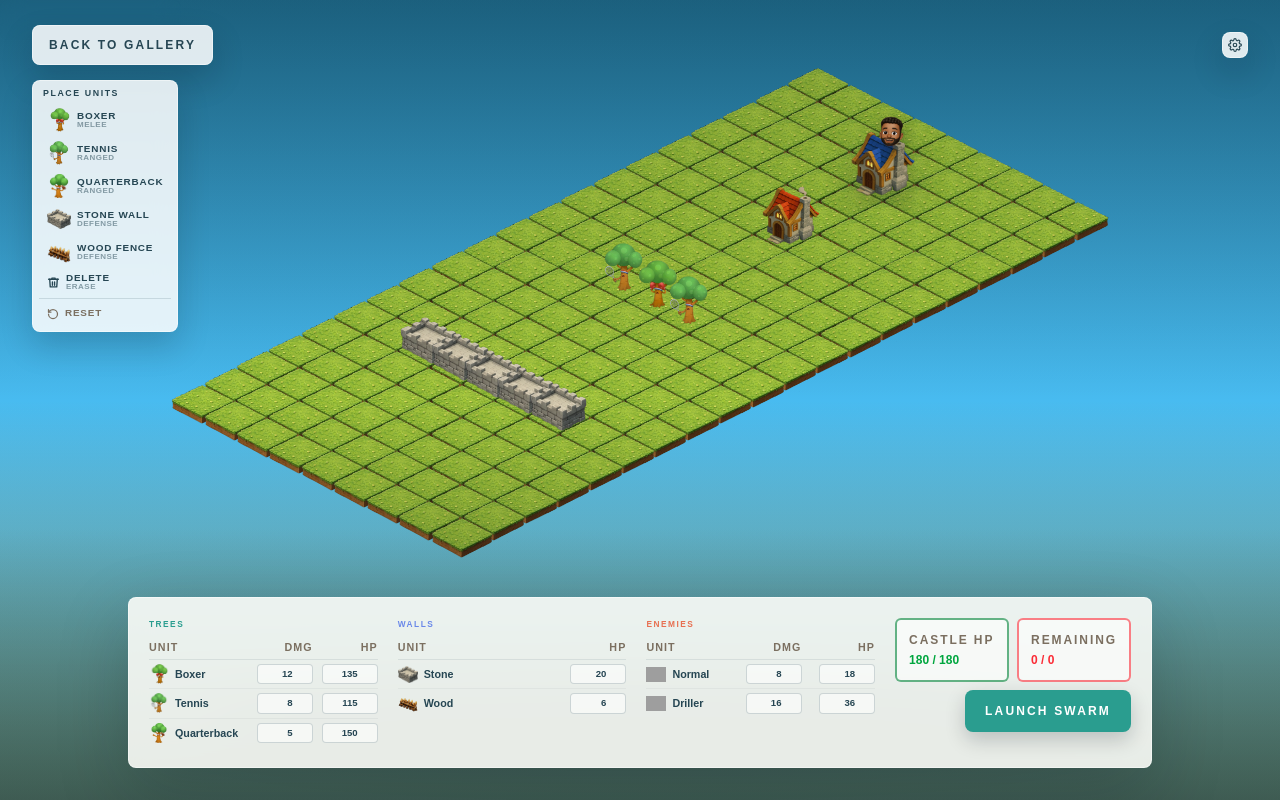
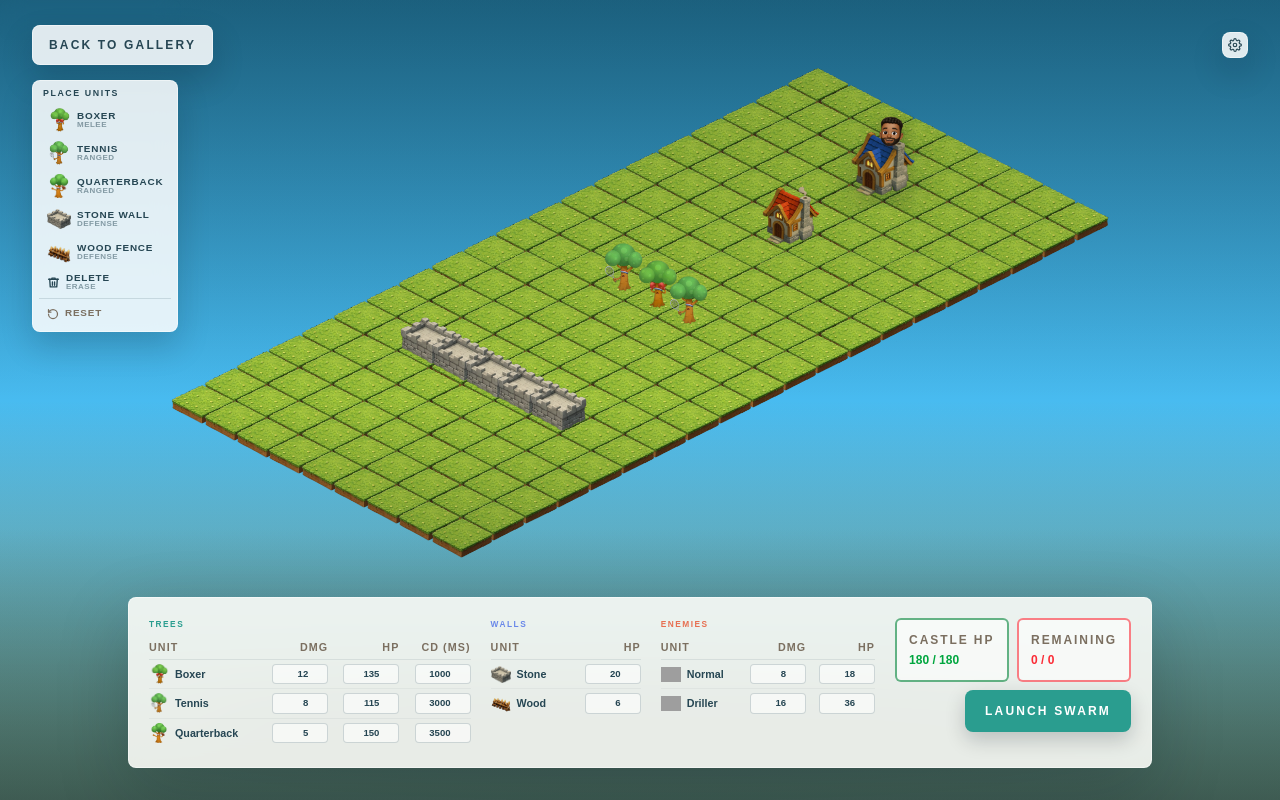
Before and after one commit to Movieguy3333/fitmoji-nextjs, a Next.js app: page /dev in a window 1280 px wide. Built offline with nearby package versions, Linux system fonts and the light colour scheme; grey boxes are pictures that could not be loaded.

Commit message:
gui: add unit attack cooldown control

```diff
--- a/components/village-page-client.tsx
+++ b/components/village-page-client.tsx
@@ -48,6 +48,9 @@ const DEFAULT_CONTROLS: SimControls = {
   quarterbackHp: getUnitMaxHp("quarterback", 1),
   stoneWallHp: getWallMaxHp("stone"),
   woodWallHp: getWallMaxHp("wood"),
+  boxerCooldownMs: 1000,
+  tennisCooldownMs: 3000,
+  quarterbackCooldownMs: 3500,
   normalEnemyDamage: IJOM_BASE_DAMAGE,
   normalEnemyHp: NORMAL_IJOM_MAX_HP,
   snowEnemyDamage: IJOM_BASE_DAMAGE * SNOW_IJOM_DAMAGE_MULTIPLIER,
@@ -75,10 +78,13 @@ export function VillagePageClient({
         [
           "boxerDamage",
           "boxerHp",
+          "boxerCooldownMs",
           "tennisDamage",
           "tennisHp",
+          "tennisCooldownMs",
           "quarterbackDamage",
           "quarterbackHp",
+          "quarterbackCooldownMs",
           "stoneWallHp",
           "woodWallHp",
           "normalEnemyDamage",
@@ -123,7 +129,10 @@ export function VillagePageClient({
     | "normalEnemyDamage"
     | "normalEnemyHp"
     | "snowEnemyDamage"
-    | "snowEnemyHp";
+    | "snowEnemyHp"
+    | "boxerCooldownMs"
+    | "tennisCooldownMs"
+    | "quarterbackCooldownMs";
 
   function handleValueChange(key: DirectValueKey, str: string) {
     setInputValues((prev) => ({ ...prev, [key]: str }));
@@ -349,7 +358,7 @@ export function VillagePageClient({
 
             {/* Center: stat tables */}
             <div className="min-w-0 flex-1 overflow-x-auto">
-              <div className="grid min-w-[380px] grid-cols-3 items-start gap-x-5">
+              <div className="grid min-w-[380px] grid-cols-[1.5fr_0.7fr_1fr] items-start gap-x-5">
                 {/* Labels row */}
                 <p className="mb-2 text-[0.52rem] font-black uppercase tracking-[0.18em] text-[#2a9d8f]">
                   Trees
@@ -374,6 +383,9 @@ export function VillagePageClient({
                       <th className="pb-1 pl-3 text-right font-black uppercase tracking-[0.1em] text-[#7b6f60]">
                         HP
                       </th>
+                      <th className="pb-1 pl-3 text-right font-black uppercase tracking-[0.1em] text-[#7b6f60]">
+                        CD (ms)
+                      </th>
                     </tr>
                   </thead>
                   <tbody>
@@ -384,26 +396,30 @@ export function VillagePageClient({
                           img: "/swarm-village/sprites/sudo_boxer_0.webp",
                           dmgKey: "boxerDamage",
                           hpKey: "boxerHp",
+                          cooldownKey: "boxerCooldownMs",
                         },
                         {
                           label: "Tennis",
                           img: "/swarm-village/sprites/sudo_tennis_0.webp",
                           dmgKey: "tennisDamage",
                           hpKey: "tennisHp",
+                          cooldownKey: "tennisCooldownMs",
                         },
                         {
                           label: "Quarterback",
                           img: "/swarm-village/sprites/sudo-football.png",
                           dmgKey: "quarterbackDamage",
                           hpKey: "quarterbackHp",
+                          cooldownKey: "quarterbackCooldownMs",
                         },
                       ] as Array<{
                         label: string;
                         img: string;
                         dmgKey: DirectValueKey;
                         hpKey: DirectValueKey;
+                        cooldownKey: DirectValueKey;
                       }>
-                    ).map(({ label, img, dmgKey, hpKey }) => (
+                    ).map(({ label, img, dmgKey, hpKey, cooldownKey }) => (
                       <tr
                         key={label}
                         className="border-b border-[#264653]/5 last:border-0"
@@ -425,6 +441,9 @@ export function VillagePageClient({
                         </td>
                         <td className="py-1 pl-2 text-right">
                           {statInput(hpKey, "focus:ring-[#2a9d8f]")}
+                        </td>
+                        <td className="py-1 pl-2 text-right">
+                          {statInput(cooldownKey, "focus:ring-[#2a9d8f]")}
                         </td>
                       </tr>
                     ))}
--- a/lib/swarm-village/sim/tree-combat.ts
+++ b/lib/swarm-village/sim/tree-combat.ts
@@ -132,6 +132,7 @@ export function stepTreeCombat(args: {
   projectiles: Projectile[];
   now: number;
   treeDamages: { boxer: number; tennis: number; quarterback: number };
+  treeCooldowns: { boxer: number; tennis: number; quarterback: number };
   nextProjectileId: () => string;
   smartFire: boolean;
 }): {
@@ -139,7 +140,7 @@ export function stepTreeCombat(args: {
   boardPatches: BoardPatch[];
   enemyDamage: Map<string, number>;
 } {
-  const { board, gridCols, enemies, projectiles, now, treeDamages, nextProjectileId, smartFire } = args;
+  const { board, gridCols, enemies, projectiles, now, treeDamages, treeCooldowns, nextProjectileId, smartFire } = args;
   const boardPatches: BoardPatch[] = [];
   const spawnedProjectiles: Projectile[] = [];
   const enemyDamage = new Map<string, number>();
@@ -159,11 +160,7 @@ export function stepTreeCombat(args: {
       const unit = cell.unit;
       const isBoxer = unit === 'boxer';
       const isQB = unit === 'quarterback';
-      const cooldownMs = isBoxer
-        ? BOXER_COOLDOWN_MS
-        : isQB
-          ? QUARTERBACK_COOLDOWN_MS
-          : TENNIS_COOLDOWN_MS;
+      const cooldownMs = treeCooldowns[unit];
       const range = isBoxer ? BOXER_RANGE : isQB ? QUARTERBACK_RANGE : TENNIS_RANGE;
 
       if (now - cell.unitLastAttackAt < cooldownMs) continue;
--- a/lib/swarm-village/sim/useSwarmSimulation.ts
+++ b/lib/swarm-village/sim/useSwarmSimulation.ts
@@ -47,6 +47,11 @@ export type SimControls = {
   tennisHp: number;
   quarterbackDamage: number;
   quarterbackHp: number;
+
+  // Tree combat cooldowns
+  boxerCooldownMs: number;
+  tennisCooldownMs: number;
+  quarterbackCooldownMs: number;
 
   // Wall HP (direct, per wall type)
   stoneWallHp: number;
@@ -460,6 +465,7 @@ export function useSwarmSimulation(args: {
         projectiles: projectilesRef.current,
         now,
         treeDamages: { boxer: ctrl.boxerDamage, tennis: ctrl.tennisDamage, quarterback: ctrl.quarterbackDamage },
+        treeCooldowns: { boxer: ctrl.boxerCooldownMs, tennis: ctrl.tennisCooldownMs, quarterback: ctrl.quarterbackCooldownMs },
         nextProjectileId,
         smartFire: ctrl.smartFire,
       });
```
